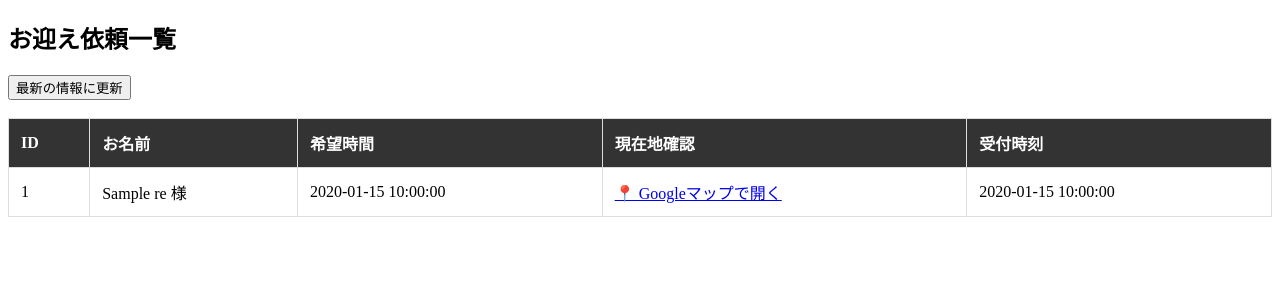
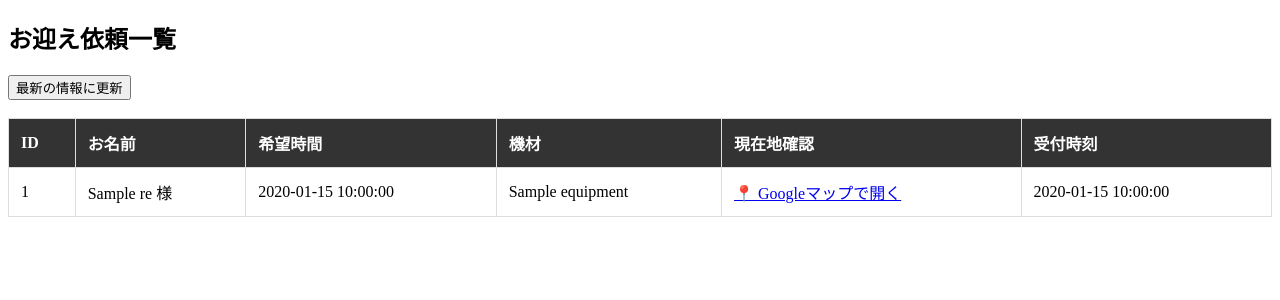
Before and after one commit to tookamura9648-ai/taxi_projects, a Flask app: template templates/admin.html in a window 1280 px wide. Shown: the top 300 px of the page. Run offline with Flask 3, Linux system fonts and the light colour scheme; the template is opened without the code that fills it: most values are stand-ins (such as "Sample title", 1, 10 or a date in 2020).

Commit message:
Update admin.html

```diff
--- a/templates/admin.html
+++ b/templates/admin.html
@@ -21,6 +21,7 @@
                 <th>ID</th>
                 <th>お名前</th>
                 <th>希望時間</th>
+                <th>機材</th>
                 <th>現在地確認</th>
                 <th>受付時刻</th>
             </tr>
@@ -31,6 +32,7 @@
                 <td>{{ res.id }}</td>
                 <td>{{ res.name }} 様</td>
                 <td>{{ res.pickup_time }}</td>
+                <td>{{ res.equipment }}</td>
                 <td>
                     <a href="https://www.google.com/maps?q={{ res.lat }},{{ res.lng }}" target="_blank">
                         📍 Googleマップで開く
```
